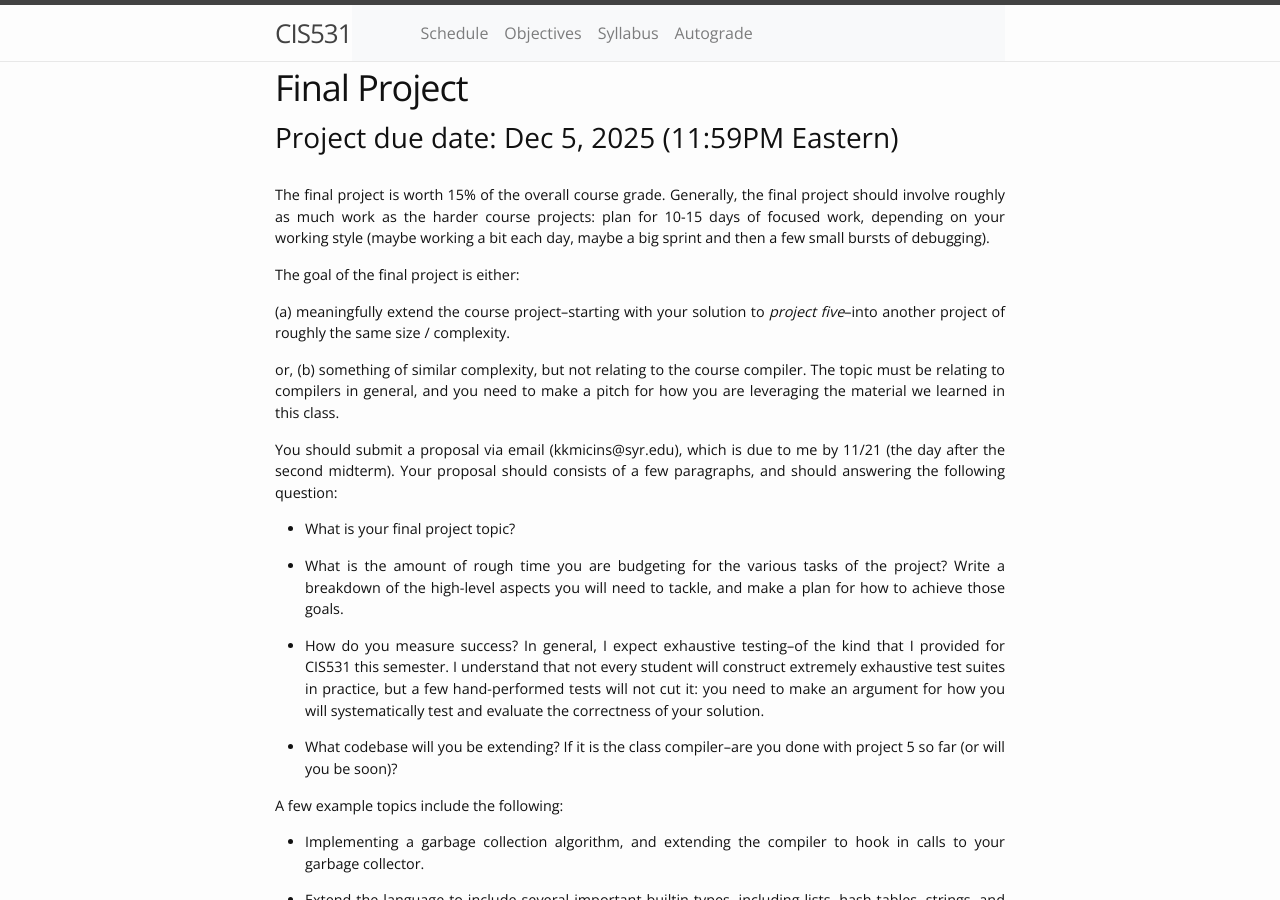
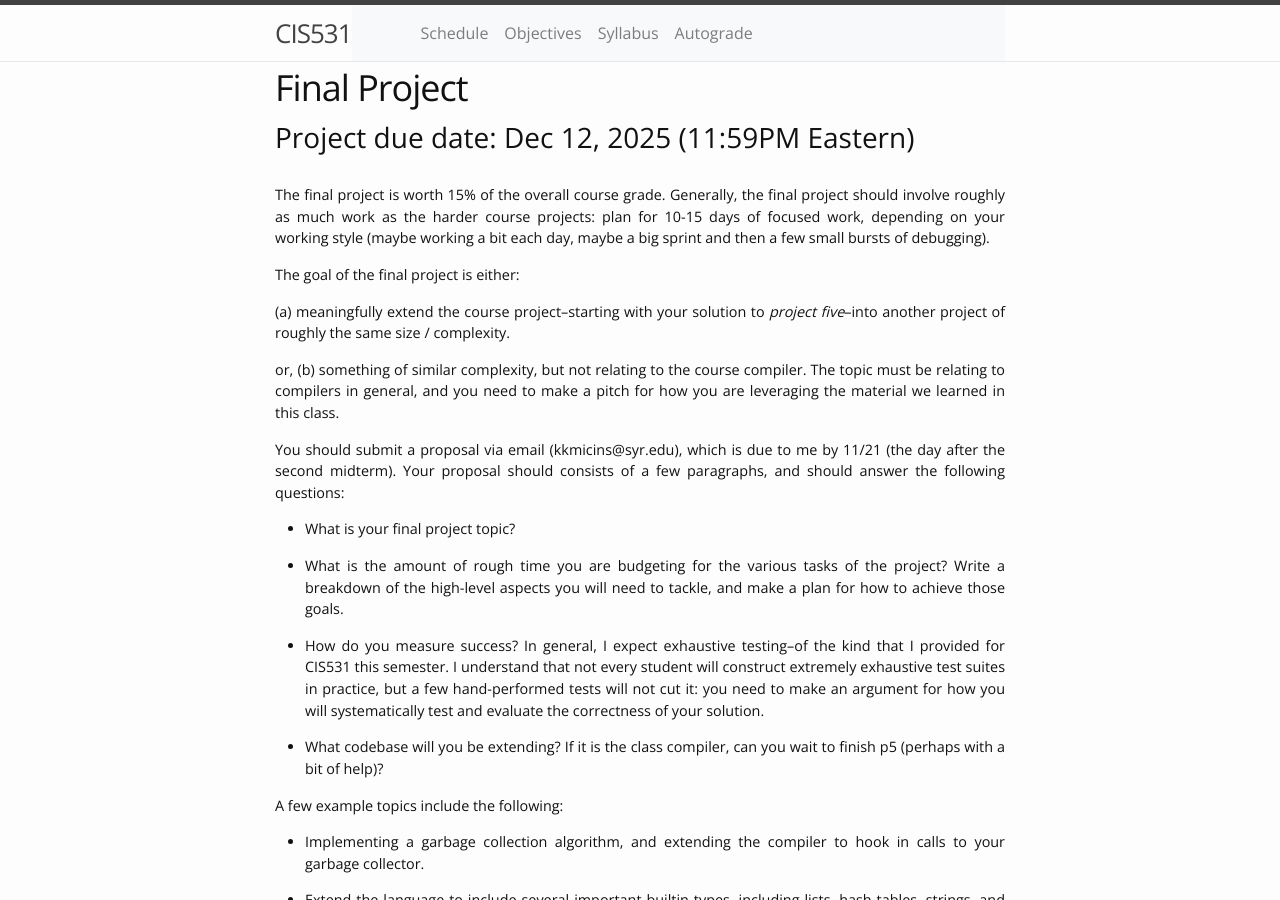
Before and after one commit to kmicinski/cis531-f25, a Jekyll site: the page built from _posts/2025-11-3-final-project-instructions.md, in a window 1280 px wide and 900 px high. Built offline with Jekyll 4.4.1, drawn with Linux system fonts in a browser that asks for light colours; nearby versions of some CDN libraries; some of the changed text lies outside the part shown.

Commit message:
adding final project instructions

```diff
--- a/_posts/2025-11-3-final-project-instructions.md
+++ b/_posts/2025-11-3-final-project-instructions.md
@@ -1,8 +1,8 @@
 ---
 layout: project
 title: "Final Project"
-due: 2025-12-5
-duedate: 2025-12-5
+due: 2025-12-12
+duedate: 2025-12-12
 permalink: /projects/final
 categories: assignment project
 ---
@@ -26,8 +26,8 @@ we learned in this class.
 
 You should submit a **proposal** via email (kkmicins@syr.edu), which
 is due to me by 11/21 (the day after the second midterm). Your
-proposal should consists of a few paragraphs, and should answering the
-following question:
+proposal should consists of a few paragraphs, and should answer the
+following questions:
 
 - What is your final project topic?
 
@@ -43,8 +43,8 @@ following question:
   will not cut it: you need to make an argument for how you will
   systematically test and evaluate the correctness of your solution.
 
-- What codebase will you be extending? If it is the class
-  compiler--are you done with project 5 so far (or will you be soon)?
+- What codebase will you be extending? If it is the class compiler,
+  can you wait to finish p5 (perhaps with a bit of help)?
 
 
 A few example topics include the following:
@@ -124,6 +124,6 @@ Project proposals DUE November 21, 2025
 
 One-page slide DUE before last day of class
 
-Full projects DUE after the end of class (exact end date TBD)
+Full projects DUE after the end of class (asking for Dec 12)
 
 -- Kris Micinski (kkmicins@syr.edu)
```
Also changed, not shown: index.md (+22 -24 lines), 2 other files.
